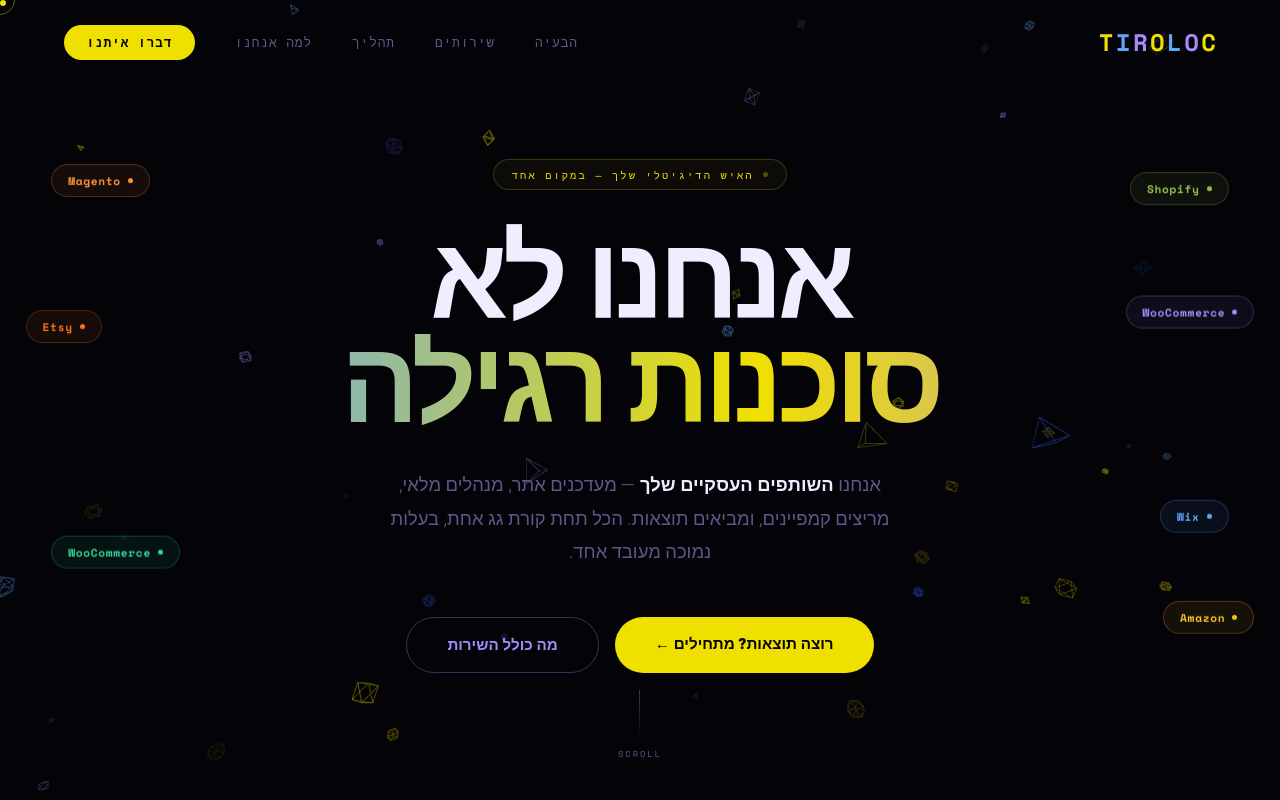
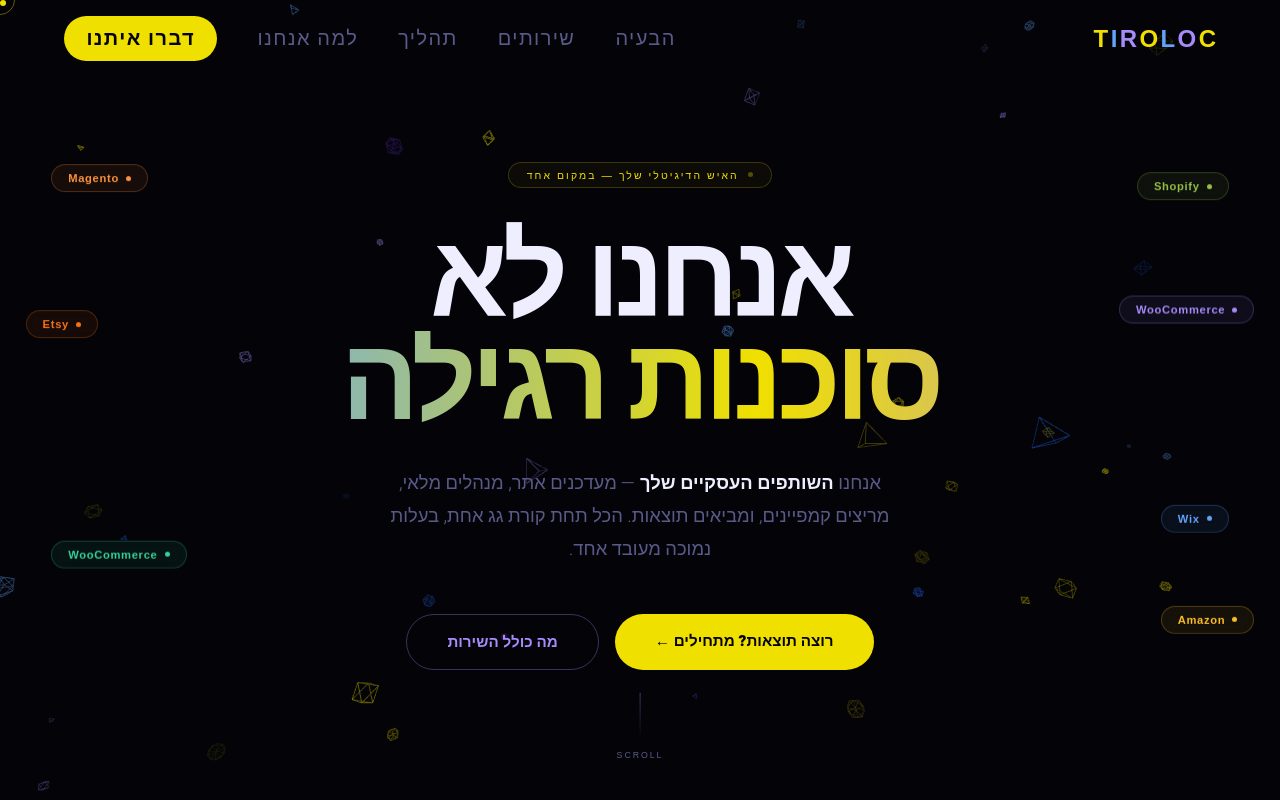
Before and after one commit to inbarbr001/colorit-website, a plain HTML site: page index.html in a window 1280 px wide. Shown: the top 800 px of the page. Drawn offline with nearby package versions, Linux system fonts and the light colour scheme; animation ran at ten frames a second.

Commit message:
Update index.html

```diff
--- a/index.html
+++ b/index.html
@@ -4,7 +4,7 @@
 <meta charset="UTF-8">
 <meta name="viewport" content="width=device-width, initial-scale=1.0">
 <title>COLORIT — האיש הדיגיטלי שלך</title>
-<link href="https://fonts.googleapis.com/css2?family=Heebo:wght@200;300;400;700;900&family=Space+Mono:wght@400;700&display=swap" rel="stylesheet">
+<link href="https://fonts.googleapis.com/css2?family=Heebo:wght@200;300;400;700;900&display=swap" rel="stylesheet">
 <script src="https://cdnjs.cloudflare.com/ajax/libs/three.js/r128/three.min.js"></script>
 <script src="https://cdn.jsdelivr.net/npm/@emailjs/browser@4/dist/email.min.js"></script>
 <style>
@@ -14,7 +14,8 @@
   --b:#2563eb;--bl:#60a5fa;--bd:#1e1b4b;
   --dk:#030308;--d1:#07070f;--d2:#0d0d1a;--d3:#141428;
   --w:#eeeeff;--m:#5a5a8a;
-  --fh:'Heebo',sans-serif;--fm:'Space Mono',monospace;
+  --fh:'Heebo',sans-serif;
+  --fm: Arial, sans-serif; /* הפונט שונה כאן ל-Arial */
   --ease:cubic-bezier(0.16,1,0.3,1);
 }
 *,*::before,*::after{box-sizing:border-box;margin:0;padding:0;}
@@ -44,7 +45,7 @@ nav.stuck{background:rgba(3,3,8,.9);backdrop-filter:blur(24px);border-bottom:1px
 .logo-wrap .l:nth-child(7){color:var(--y);animation-delay:.3s}
 @keyframes ld{0%,100%{transform:translateY(0);}40%{transform:translateY(-8px);}}
 nav ul{display:flex;gap:2.5rem;list-style:none;}
-nav ul a{color:var(--m);font-size:.8rem;letter-spacing:.07em;text-decoration:none;font-weight:500;transition:color .2s;font-family:var(--fm);}
+nav ul a{color:var(--m);font-size:20PX;letter-spacing:.07em;text-decoration:none;font-weight:500;transition:color .2s;font-family: var(--fh);}
 nav ul a:hover{color:var(--w);}
 .ncta{background:var(--y)!important;color:var(--dk)!important;padding:.5rem 1.4rem;border-radius:50px;font-weight:700!important;transition:box-shadow .3s,transform .2s!important;}
 .ncta:hover{box-shadow:0 0 30px rgba(240,224,0,.4)!important;transform:translateY(-2px)!important;}
@@ -285,7 +286,6 @@ footer p{font-family:var(--fm);font-size:.65rem;color:var(--m);letter-spacing:.0
 <div class="cur" id="cur"></div>
 <div class="cur-r" id="curr"></div>
 
-<!-- NAV -->
 <nav id="nav">
   <a href="#" class="logo-wrap">
     <span class="l">C</span><span class="l">O</span><span class="l">L</span><span class="l">O</span><span class="l">R</span><span class="l">I</span><span class="l">T</span>
@@ -299,7 +299,6 @@ footer p{font-family:var(--fm);font-size:.65rem;color:var(--m);letter-spacing:.0
   </ul>
 </nav>
 
-<!-- HERO -->
 <section id="hero">
   <div class="ftags">
     <div class="ft ft1"><div class="ft-dot"></div>Shopify</div>
@@ -323,7 +322,6 @@ footer p{font-family:var(--fm);font-size:.65rem;color:var(--m);letter-spacing:.0
   <div class="shint"><div class="shint-line"></div><span class="shint-txt">SCROLL</span></div>
 </section>
 
-<!-- TICKER -->
 <div class="tkwrap"><div class="tk">
   <span>עדכון אתר בזמן אמת <strong>✦</strong></span>
   <span>ניהול מלאי שוטף <strong>✦</strong></span>
@@ -343,7 +341,6 @@ footer p{font-family:var(--fm);font-size:.65rem;color:var(--m);letter-spacing:.0
   <span>אסטרטגיית מבצעים <strong>✦</strong></span>
 </div></div>
 
-<!-- PROBLEM -->
 <section id="problem">
   <div class="prob-grid">
     <div class="prob-txt rv">
@@ -381,7 +378,6 @@ footer p{font-family:var(--fm);font-size:.65rem;color:var(--m);letter-spacing:.0
 
 <div class="band"></div>
 
-<!-- SERVICES -->
 <section id="services">
   <div class="sv-intro rv">
     <div class="slb sp" style="justify-content:center;">מה כולל השירות</div>
@@ -400,7 +396,6 @@ footer p{font-family:var(--fm);font-size:.65rem;color:var(--m);letter-spacing:.0
 
 <div class="band"></div>
 
-<!-- PROCESS -->
 <section id="process">
   <div class="proc-intro rv">
     <div class="slb sy" style="justify-content:center;">איך זה עובד</div>
@@ -414,7 +409,6 @@ footer p{font-family:var(--fm);font-size:.65rem;color:var(--m);letter-spacing:.0
   </div>
 </section>
 
-<!-- WHY -->
 <section id="why">
   <div class="why-grid">
     <div class="why-left rv">
@@ -435,7 +429,6 @@ footer p{font-family:var(--fm);font-size:.65rem;color:var(--m);letter-spacing:.0
 
 <div class="band"></div>
 
-<!-- PLATFORMS -->
 <section id="platforms">
   <div class="rv">
     <div class="slb sb" style="justify-content:center;">פלטפורמות</div>
@@ -454,7 +447,6 @@ footer p{font-family:var(--fm);font-size:.65rem;color:var(--m);letter-spacing:.0
 
 <div class="band"></div>
 
-<!-- CONTACT -->
 <section id="contact">
   <div class="contact-grid">
     <div class="cl rv">
@@ -503,14 +495,12 @@ footer p{font-family:var(--fm);font-size:.65rem;color:var(--m);letter-spacing:.0
   </div>
 </section>
 
-<!-- CTA -->
 <section id="cta">
   <h2 class="rv">הצמיחה<br>מתחילה עכשיו</h2>
   <p class="rv">COLORIT לוקחת פיקוד — אתם נהנים מהתוצאות.</p>
   <a href="#contact" class="btn-dk rv">בואו נדבר →</a>
 </section>
 
-<!-- FOOTER -->
 <footer>
   <a href="#" class="flogo-wrap">
     <span class="l" style="color:var(--y)">C</span><span class="l" style="color:var(--pl)">O</span><span class="l" style="color:var(--bl)">L</span><span class="l" style="color:var(--y)">O</span><span class="l" style="color:var(--pl)">R</span><span class="l" style="color:var(--bl)">I</span><span class="l" style="color:var(--y)">T</span>
```
